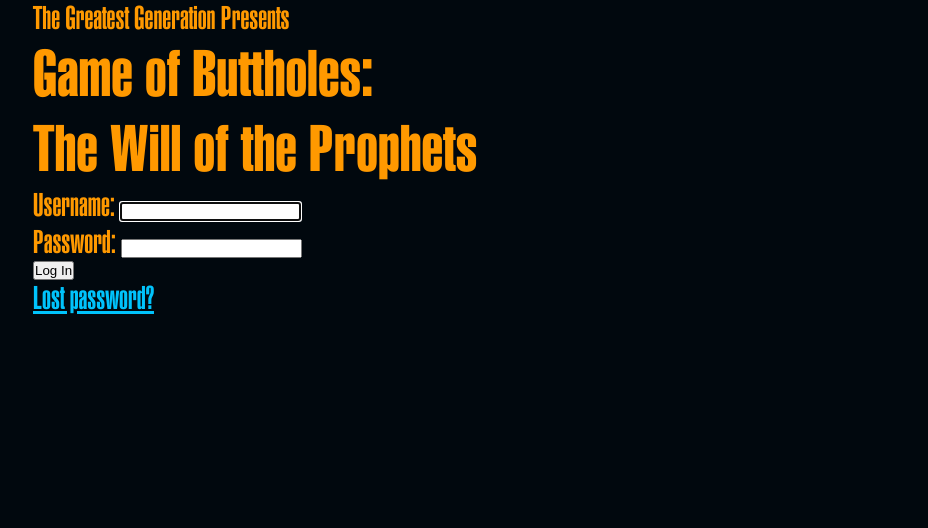
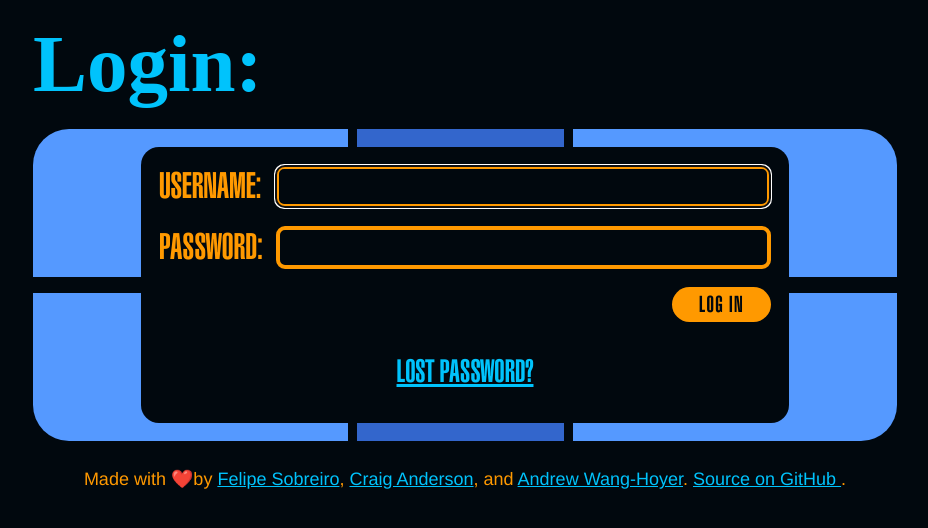
Before and after one commit to craiga/will-of-the-prophets, a Django app: page /accounts/login/ in a window 1280 px wide. Shown: the top 528 px of the page, without its empty margins (175-1103 px from the left). Run offline with Django 3.2, Linux system fonts and the light colour scheme; style sheets or scripts are compiled from the project's sources; parts of the project's set-up code (start-up, migrations or seed data) failed here and were passed over; some libraries are stand-ins or nearby versions.

Commit message:
Restyle the login page

```diff
--- /dev/null
+++ b/will_of_the_prophets/static/will_of_the_prophets/styles/_lcars-button.scss
@@ -0,0 +1,19 @@
+@import "./mixins";
+
+.lcars-button {
+  font-family: inherit;
+  font-size: inherit;
+  border: none;
+  color: lcars-color("blue-charcoal");
+  background: lcars-color("orange-peel");
+  text-transform: uppercase;
+  letter-spacing: 0.06em;
+  cursor: pointer;
+
+  @include cap-variable-widths(
+    (
+      border-radius: 10vw,
+      padding: 0.5vw 3vw
+    )
+  );
+}
--- /dev/null
+++ b/will_of_the_prophets/static/will_of_the_prophets/styles/_lcars-input.scss
@@ -0,0 +1,27 @@
+@import "./mixins";
+
+.lcars-input {
+  font-family: inherit;
+  font-size: inherit;
+  color: inherit;
+  background: transparent;
+  border: 0px solid currentColor;
+  text-align: center;
+  text-transform: uppercase;
+  cursor: pointer;
+
+  @include cap-variable-widths(
+    (
+      border-radius: 1vw,
+      padding: 0.5vw 1vw,
+      border-width: 0.5vw
+    )
+  );
+}
+
+.lcars-input::placeholder {
+  text-align: center;
+  text-transform: uppercase;
+  color: lcars-color("orange-peel");
+  opacity: 0.7;
+}
--- /dev/null
+++ b/will_of_the_prophets/static/will_of_the_prophets/styles/_login.scss
@@ -0,0 +1,34 @@
+@import "./mixins";
+
+.login__row {
+  display: flex;
+  align-items: center;
+  justify-content: flex-end;
+  text-transform: uppercase;
+
+  label {
+    @include cap-variable-widths(
+      (
+        font-size: 4vw
+      )
+    );
+  }
+
+  input {
+    flex: 1;
+    text-align: left;
+    @include cap-variable-widths(
+      (
+        margin-left: 1.5vw
+      )
+    );
+  }
+}
+
+.login__row + .login__row {
+  @include cap-variable-widths(
+    (
+      margin-top: 2vw
+    )
+  );
+}
--- a/will_of_the_prophets/static/will_of_the_prophets/styles/index.scss
+++ b/will_of_the_prophets/static/will_of_the_prophets/styles/index.scss
@@ -25,9 +25,12 @@ a:visited {
 }
 
 @import "./board";
+@import "./lcars-button";
 @import "./lcars-filler";
 @import "./lcars-group";
+@import "./lcars-input";
 @import "./legend";
+@import "./login";
 @import "./roll-chart";
 @import "./roll-form";
 @import "./site";
--- a/will_of_the_prophets/templates/registration/login.html
+++ b/will_of_the_prophets/templates/registration/login.html
@@ -3,56 +3,74 @@
 
 {% block content %}
 
-<div class="row pt-3">
-    <div class="col-12">
-        <p class="h3 text-orange">The Greatest Generation Presents</p>
-        <h1 class="text-blue">Game of Buttholes:<br>The Will of the Prophets</h1>
+<h1 class="site__header">Login:</h1>
 
+<section class="lcars-group lcars-group--double-sidebar">
+    <div class="lcars-group__horizontal-bar lcars-group__horizontal-bar--top">
+        {% include "_lcars_filler.html" with color="dodger-blue" top_left_inner_elbow=True only %}
+        {% include "_lcars_filler.html" with color="mariner" only %}
+        {% include "_lcars_filler.html" with color="dodger-blue" top_right_inner_elbow=True only %}
+    </div>
+    <div class="lcars-group__side-bar lcars-group__side-bar--left">
+        {% include "_lcars_filler.html" with color="dodger-blue" top_left_outer_elbow=True only %}
+        {% include "_lcars_filler.html" with color="dodger-blue" bottom_left_outer_elbow=True only %}
+    </div>
+    <div class="lcars-group__content">
         {% if form.errors %}
             {% for field in form %}
                 {% for error in field.errors %}
-                    <div class="alert alert-danger">
-                        <strong>{{ error|escape }}</strong>
-                    </div>
+                    <p class="lcars-group__text lcars-group__text--center">{{ error|escape }}</p>
                 {% endfor %}
             {% endfor %}
             {% for error in form.non_field_errors %}
-                <div class="alert alert-danger">
-                    <strong>{{ error|escape }}</strong>
-                </div>
+                <p class="lcars-group__text lcars-group__text--center">{{ error|escape }}</p>
             {% endfor %}
         {% endif %}
 
         {% if next and user.is_authenticated %}
-            <div class="alert alert-danger">
-                <strong>Your account doesn't have access to this page. To proceed,
-                   please login with an account that has access.</strong>
-            </div>
+            <p class="lcars-group__text lcars-group__text--center">{{ error|escape }}</p>
+            <p class="lcars-group__text lcars-group__text--center">
+                Your account doesn't have access to this page. To proceed,
+                please login with an account that has access.
+            </p>
         {% endif %}
 
-        <form method="post" action="{% url 'login' %}">
+        <form class="login" method="post" action="{% url 'login' %}">
             {% csrf_token %}
             <input type="hidden" name="next" value="{{ next }}" />
-            <div class="form-row">
-                <div class="form-group col-sm-6">
-                    {{ form.username.label_tag }}
-                    {{ form.username|add_class:'form-control' }}
-                </div>
-                <div class="form-group col-sm-6">
-                    {{ form.password.label_tag }}
-                    {{ form.password|add_class:'form-control' }}
-                </div>
+
+            <div class="login__row">
+                {{ form.username.label_tag }}
+                {{ form.username|add_class:'lcars-input' }}
             </div>
-            <div class="form-row">
-                <div class="form-group col-12">
-                    <button type="submit" class="btn btn-primary">Log In</button>
-                </div>
+
+            <div class="login__row">
+                {{ form.password.label_tag }}
+                {{ form.password|add_class:'lcars-input' }}
+            </div>
+
+            <div class="login__row">
+                <button type="submit" class="lcars-button">Log In</button>
             </div>
         </form>
 
-        <p><a href="{% url 'password_reset' %}">Lost password?</a></p>
+        <p class="lcars-group__text lcars-group__text--center">
+            <a href="{% url 'password_reset' %}">Lost password?</a>
+        </p>
+    </div>
 
+    <div class="lcars-group__side-bar lcars-group__side-bar--right">
+        {% include "_lcars_filler.html" with color="dodger-blue" top_right_outer_elbow=True only %}
+        {% include "_lcars_filler.html" with color="dodger-blue" bottom_right_outer_elbow=True only %}
     </div>
-</div>
+
+    <div class="lcars-group__horizontal-bar lcars-group__horizontal-bar--bottom">
+        {% include "_lcars_filler.html" with color="dodger-blue" bottom_left_inner_elbow=True only %}
+        {% include "_lcars_filler.html" with color="mariner" center=True only %}
+        {% include "_lcars_filler.html" with color="dodger-blue" bottom_right_inner_elbow=True only %}
+    </div>
+</section>
+
+{% include "will_of_the_prophets/_footer.html" %}
 
 {% endblock %}
--- a/will_of_the_prophets/templates/will_of_the_prophets/roll.html
+++ b/will_of_the_prophets/templates/will_of_the_prophets/roll.html
@@ -31,8 +31,8 @@
 
             <div class="roll-form__form">
                 {{ form.embargo.label_tag }}
-                {{ form.embargo|add_class:'roll-form__input'|attr:'placeholder:Select Date and Time' }}
-                <button class="roll-form__submit" type="submit">Roll!</button>
+                {{ form.embargo|add_class:'lcars-input'|attr:'placeholder:Select Date and Time' }}
+                <button class="lcars-button" type="submit">Roll!</button>
             </div>
         </form>
     </div>
```
Also changed, not shown: will_of_the_prophets/static/will_of_the_prophets/styles/_roll-form.scss (+16 -48 lines), will_of_the_prophets/static/will_of_the_prophets/styles/index.css.
